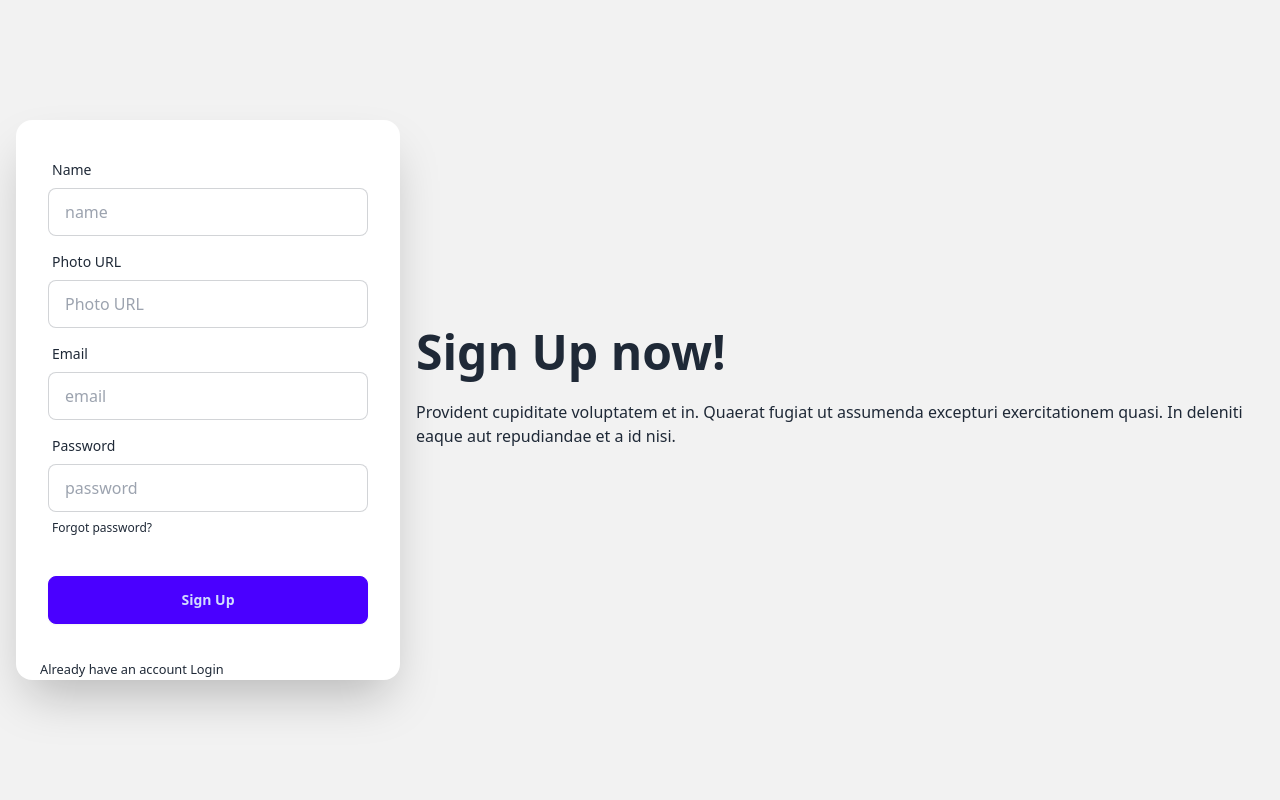
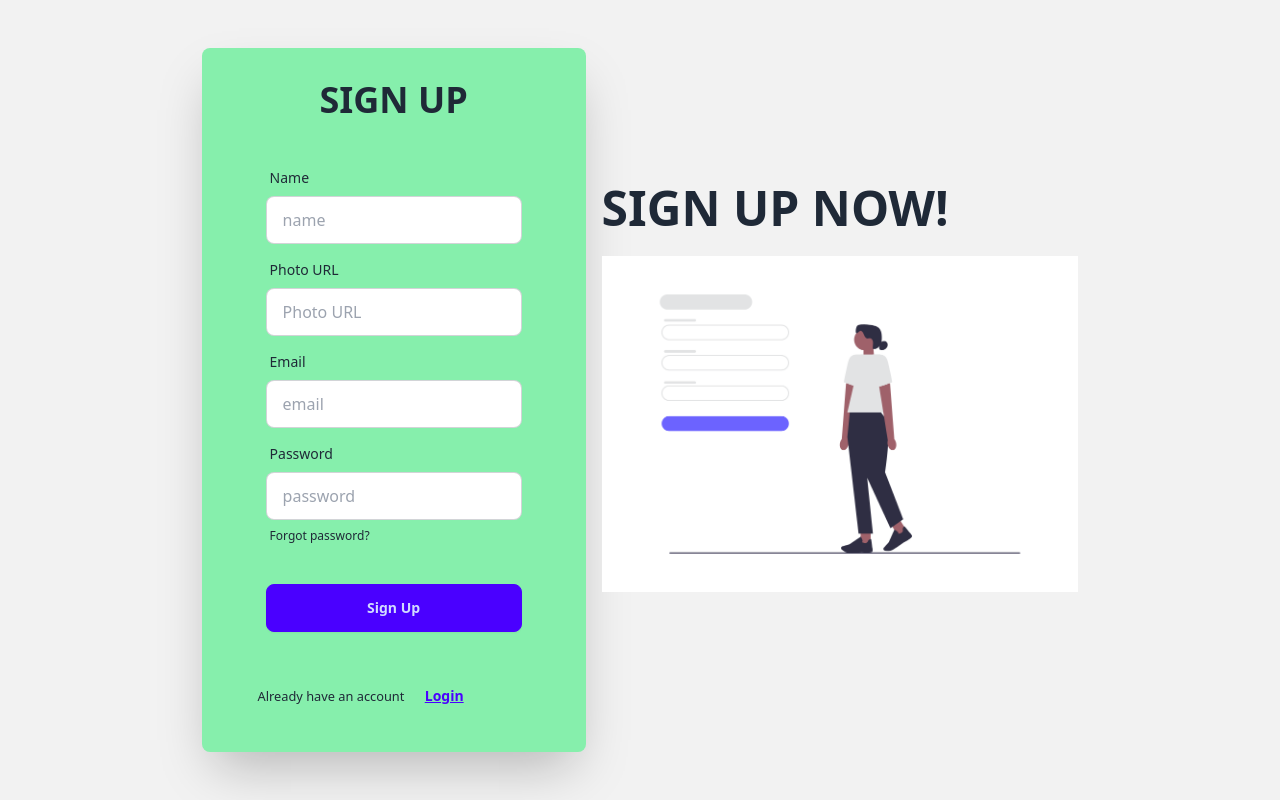
Before and after one commit to Jahirul83/bangladeshi-handicrafts-client, a React (Vite) app: page /signup in a window 1280 px wide. Built offline with nearby package versions, Linux system fonts and the light colour scheme; no server answers.

Commit message:
signUp page design done

```diff
--- a/src/pages/SignUp/SignUp.jsx
+++ b/src/pages/SignUp/SignUp.jsx
@@ -3,6 +3,7 @@ import { useForm } from "react-hook-form";
 import { Link, useNavigate } from "react-router-dom";
 import { AuthContext } from "../../providers/AuthProvider";
 import Swal from "sweetalert2";
+import signUpImg from '../../assets/undraw_Sign_up_n6im.png'
 
 
 const SignUp = () => {
@@ -22,11 +23,11 @@ const SignUp = () => {
         console.log(loggedUser);
         reset();
         Swal.fire({
-            position: "top-end",
-            icon: "success",
-            title: "user created successfully",
-            showConfirmButton: false,
-            timer: 1500
+          position: "top-end",
+          icon: "success",
+          title: "user created successfully",
+          showConfirmButton: false,
+          timer: 1500
         });
         navigate('/');
       })
@@ -40,10 +41,11 @@ const SignUp = () => {
       <div className="hero min-h-screen bg-base-200">
         <div className="hero-content flex-col lg:flex-row-reverse">
           <div className="text-center lg:text-left">
-            <h1 className="text-5xl font-bold">Sign Up now!</h1>
-            <p className="py-6">Provident cupiditate voluptatem et in. Quaerat fugiat ut assumenda excepturi exercitationem quasi. In deleniti eaque aut repudiandae et a id nisi.</p>
+            <h1 className="text-5xl font-bold uppercase">Sign Up now!</h1>
+            <img className='w-full h-96 py-6 hidden sm:block' src={signUpImg} alt="" />
           </div>
-          <div className="card shrink-0 w-full max-w-sm shadow-2xl bg-base-100">
+          <div className="card-body shrink-0 w-full max-w-sm shadow-2xl bg-green-300 rounded-lg">
+            <h2 className="text-4xl text-center font-bold uppercase">Sign Up</h2>
             <form onSubmit={handleSubmit(onSubmit)} className="card-body">
               <div className="form-control">
                 <label className="label">
@@ -98,8 +100,7 @@ const SignUp = () => {
                 {/* <button className="btn btn-primary">Sign Up</button> */}
               </div>
             </form>
-            <p className="px-6"><small>Already have an account <Link to="/login">Login</Link></small></p>
-            {/* <SocialLogin></SocialLogin> */}
+            <p className="px-6"><small>Already have an account <Link className="btn btn-link" to="/login">Login</Link></small></p>
           </div>
         </div>
       </div>
```
